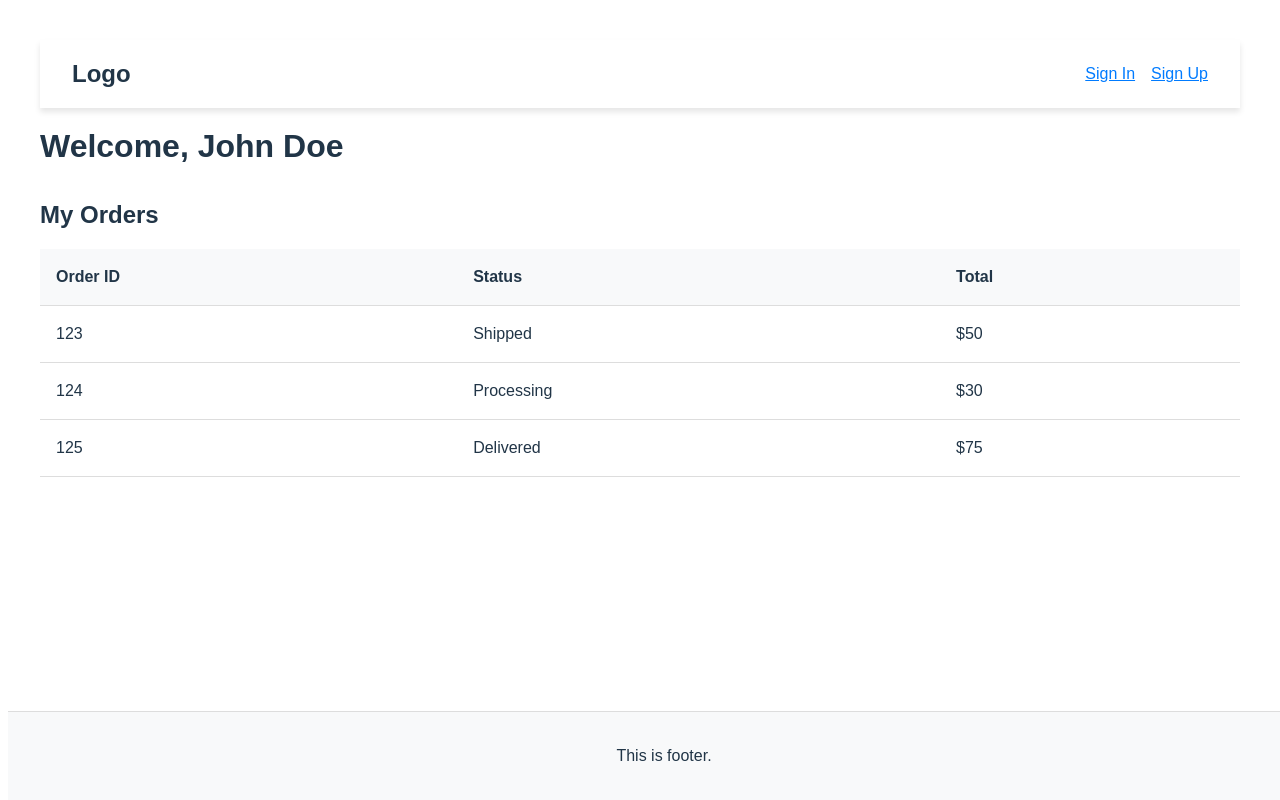
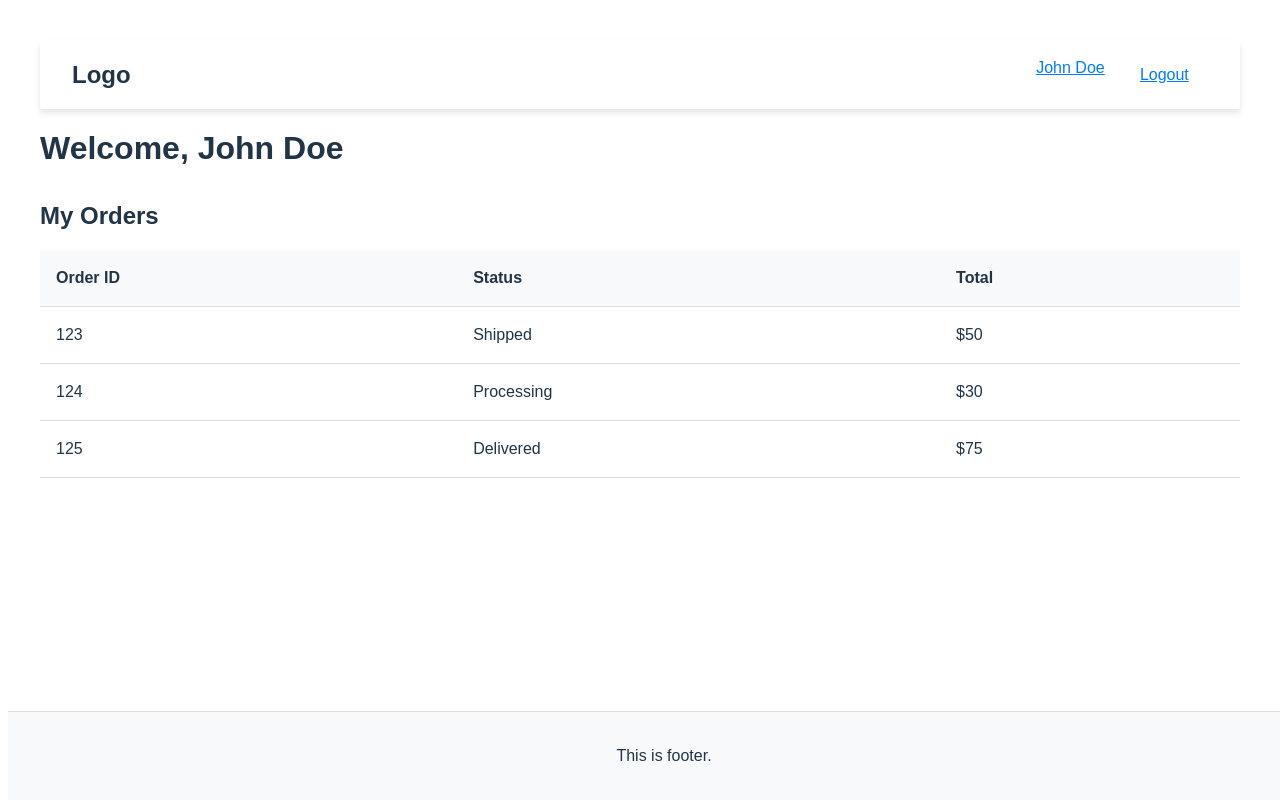
Before and after one commit to amiramiour/ecommerce-frontend, a React (Vite) app: page /profile in a window 1280 px wide. Shown: the top 800 px of the page. Built offline with nearby package versions, Linux system fonts and the light colour scheme.

Commit message:
edit header

```diff
--- a/src/components/Header.jsx
+++ b/src/components/Header.jsx
@@ -1,14 +1,38 @@
 import React from "react";
-import { Link } from "react-router-dom";
+import { Link, useNavigate } from "react-router-dom";
 import "./../styles/header.css";
 
-const Header = () => {
+const Header = ({ user, onLogout }) => {
+  const navigate = useNavigate();
+
+  const handleLogoClick = () => {
+    navigate("/home");  // Redirection vers la page d'accueil
+  };
+
+  const handleLogout = () => {
+    onLogout();
+    navigate("/home");  // Rediriger vers la page d'accueil après la déconnexion
+  };
+
   return (
     <header className="header">
-      <div className="header-logo">Logo</div>
+      <div className="header-logo" onClick={handleLogoClick}>
+        Logo  {/* Clic sur le logo redirige vers /home */}
+      </div>
       <nav className="header-nav">
-        <Link to="/auth/signin" className="nav-link">Sign In</Link>
-        <Link to="/auth/signup" className="nav-link">Sign Up</Link>
+        {user ? (
+          <>
+            <span className="nav-link">{user.name}</span>
+            <button className="nav-link" onClick={handleLogout}>
+              Logout
+            </button>
+          </>
+        ) : (
+          <>
+            <Link to="/login" className="nav-link">Sign In</Link>
+            <Link to="/register" className="nav-link">Sign Up</Link>
+          </>
+        )}
       </nav>
     </header>
   );
```
